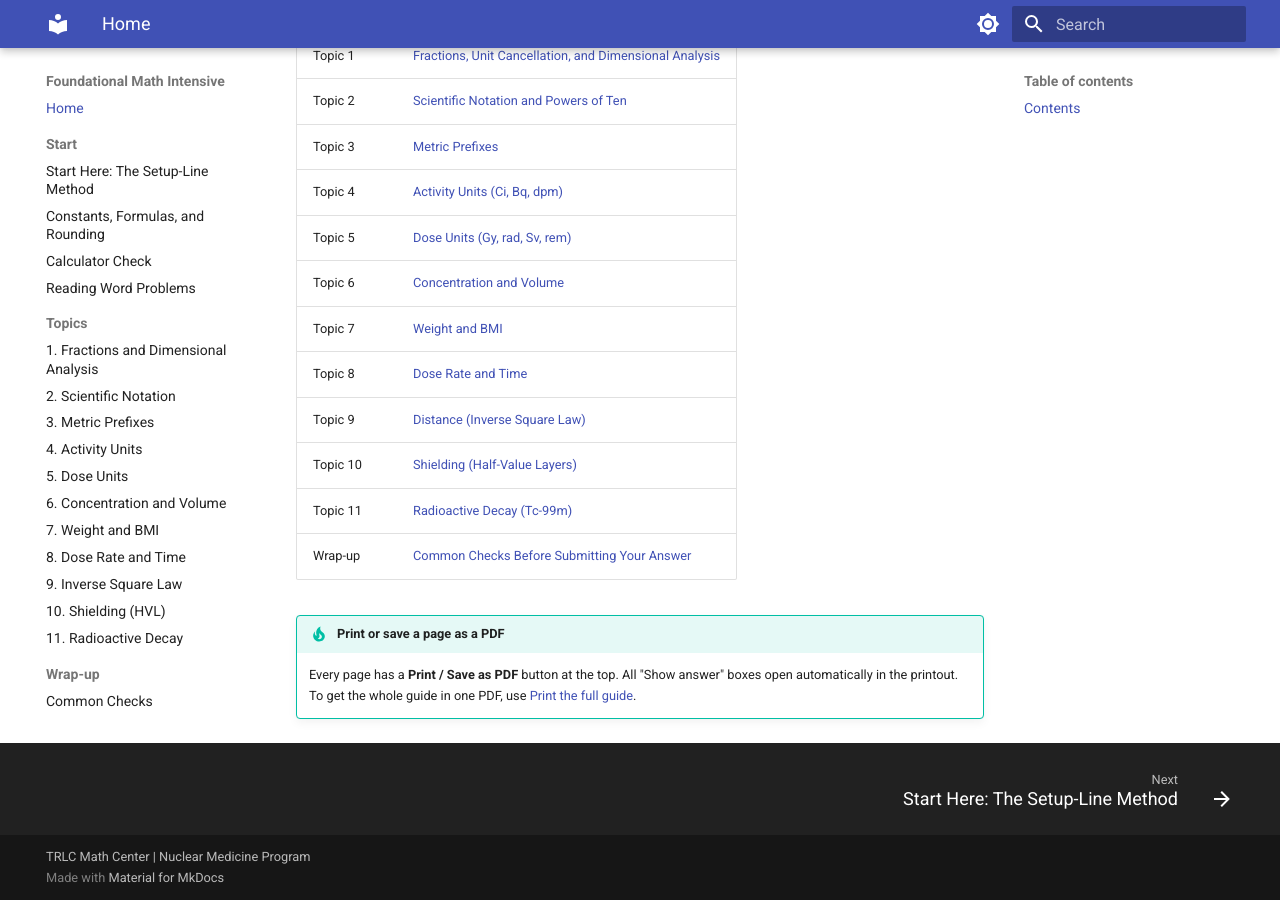
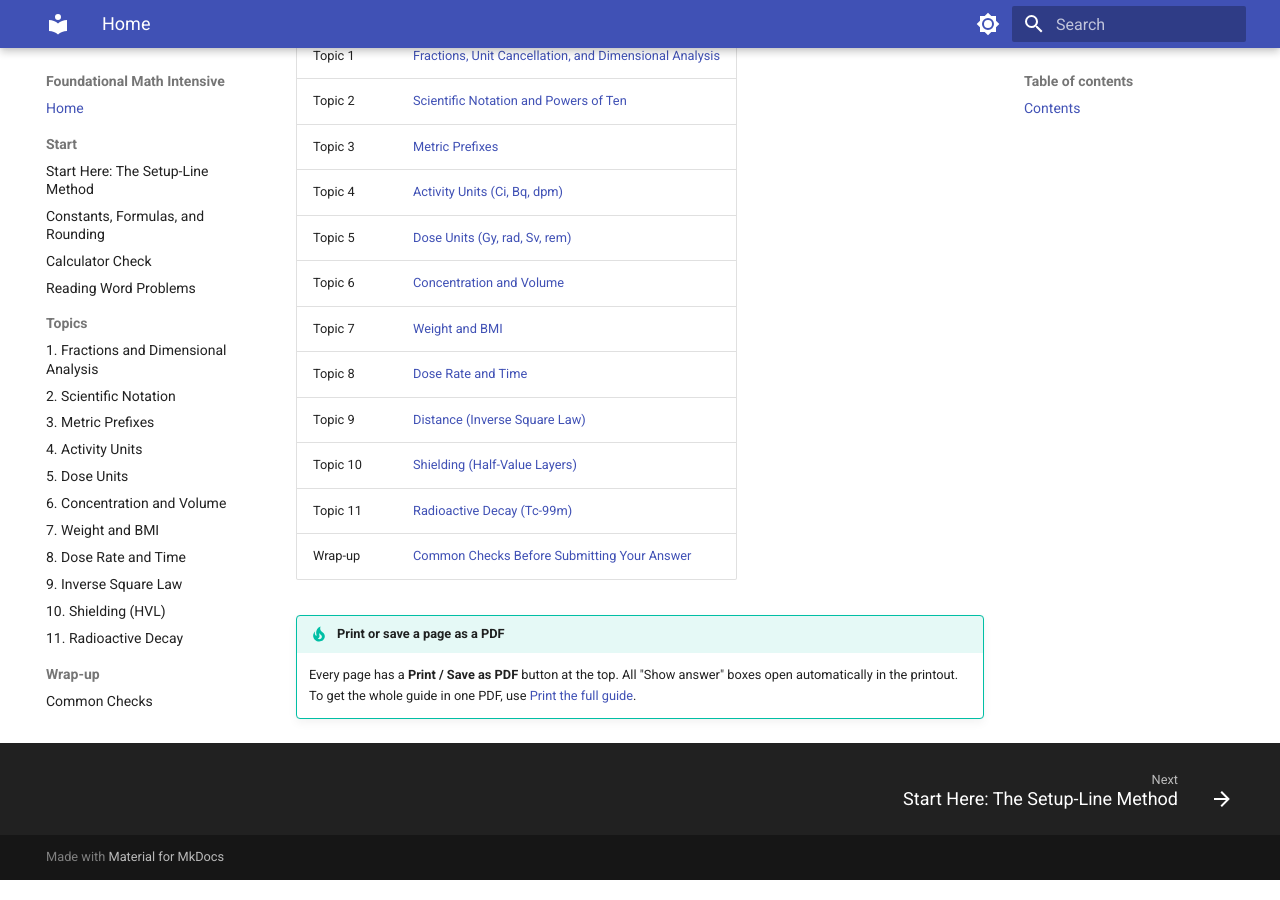
Before and after one commit to math2000-help/nm-foundational-math, an MkDocs documentation site: the page built from docs/index.md, in a window 1280 px wide and 900 px high, scrolled down 817 px. Built offline with MkDocs 1.6.1 and Material for MkDocs 9.7.7, drawn with Linux system fonts in a browser that asks for light colours.

Commit message:
Remove copyright information
Remove copyright line from mkdocs.yml

```diff
--- a/mkdocs.yml
+++ b/mkdocs.yml
@@ -2,7 +2,6 @@ site_name: Foundational Math Intensive
 site_description: Nuclear Medicine Foundational Math workshop guide with worked solutions
 # After you publish, put your site address here, for example:
 # site_url: https://YOUR-USERNAME.github.io/YOUR-REPOSITORY/
-copyright: TRLC Math Center | Nuclear Medicine Program
 
 theme:
   name: material
```
